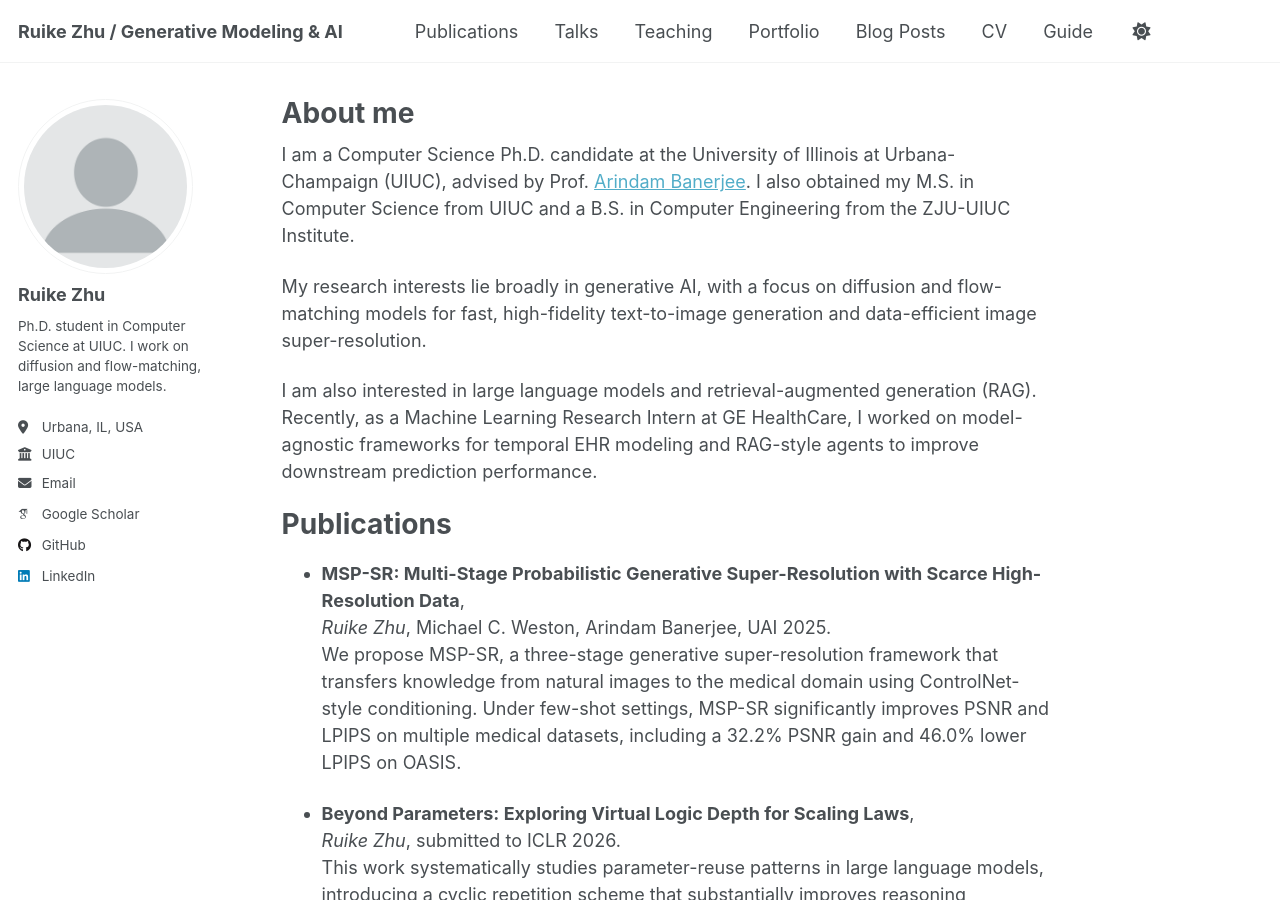
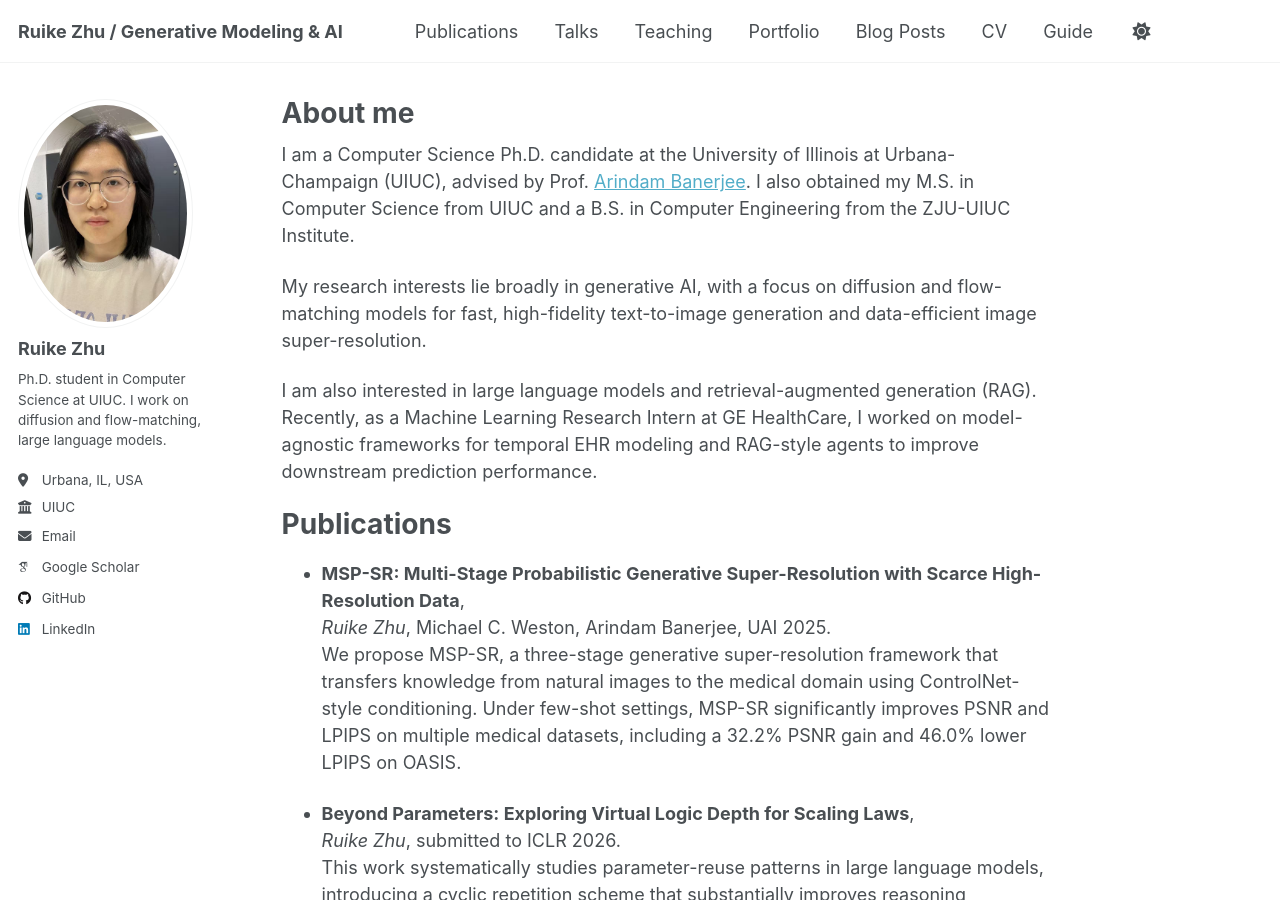
Before and after one commit to poem2018/poem2018.github.io, a Jekyll site: the page built from _pages/about.md, in a window 1280 px wide and 900 px high. Built offline with Jekyll 4.4.1, drawn with Linux system fonts in a browser that asks for light colours; some web fonts are replaced; a script that is not in the unit is left out.

Commit message:
Update _config.yml

```diff
--- a/_config.yml
+++ b/_config.yml
@@ -20,7 +20,7 @@ repository               : "poem2018/poem2018.github.io"
 # Site Author - sidebar 信息
 author:
   # Biographic information
-  avatar           : "profile.png"
+  avatar           : "myprofile.png"
   name             : "Ruike Zhu"
   pronouns         :  # e.g. "she/her"
   bio              : "Ph.D. student in Computer Science at UIUC. I work on diffusion and flow-matching, large language models."
```
